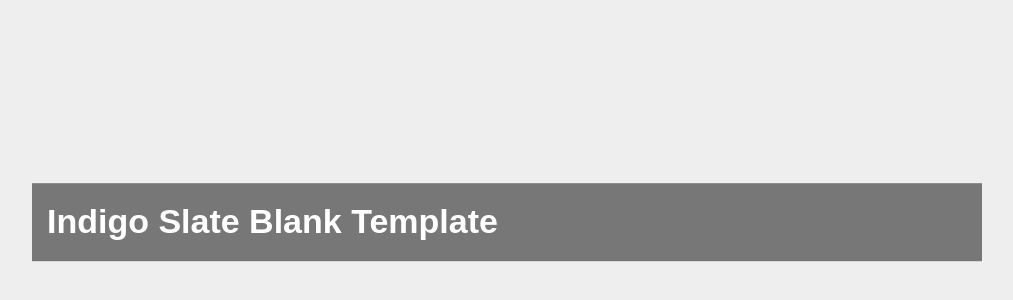
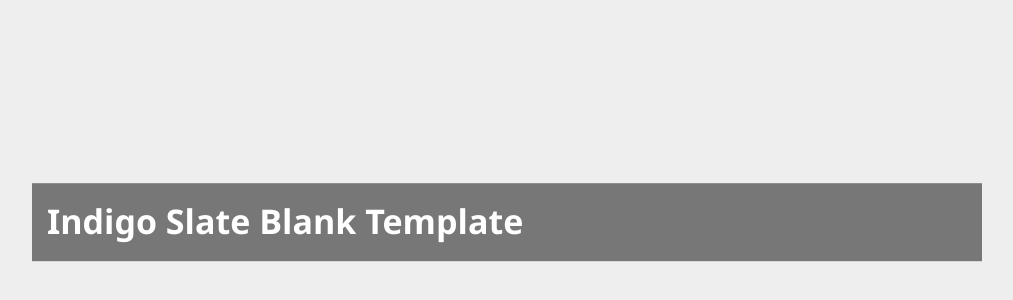
Before and after one commit to svillagracia/portfolio2, a plain HTML site: page index.html in a window 1280 px wide. Shown: the part 178-478 px from the top of the page, without its empty margins (133-1146 px from the left). Drawn offline with nearby package versions, Linux system fonts and the light colour scheme.

Commit message:
Fixing Segoe typo

```diff
--- a/css/partials/__globals.scss
+++ b/css/partials/__globals.scss
@@ -9,7 +9,7 @@
 html,
 body {
   height: 100%;
-  font: 17px/1.4 'Segoie',sans-serif;
+  font: 17px/1.4 'Segoe UI', 'Segoe', Verdana, Arial, sans-serif;
 }
 
 body {
```
Also changed, not shown: css/main.css, 1 other file.
